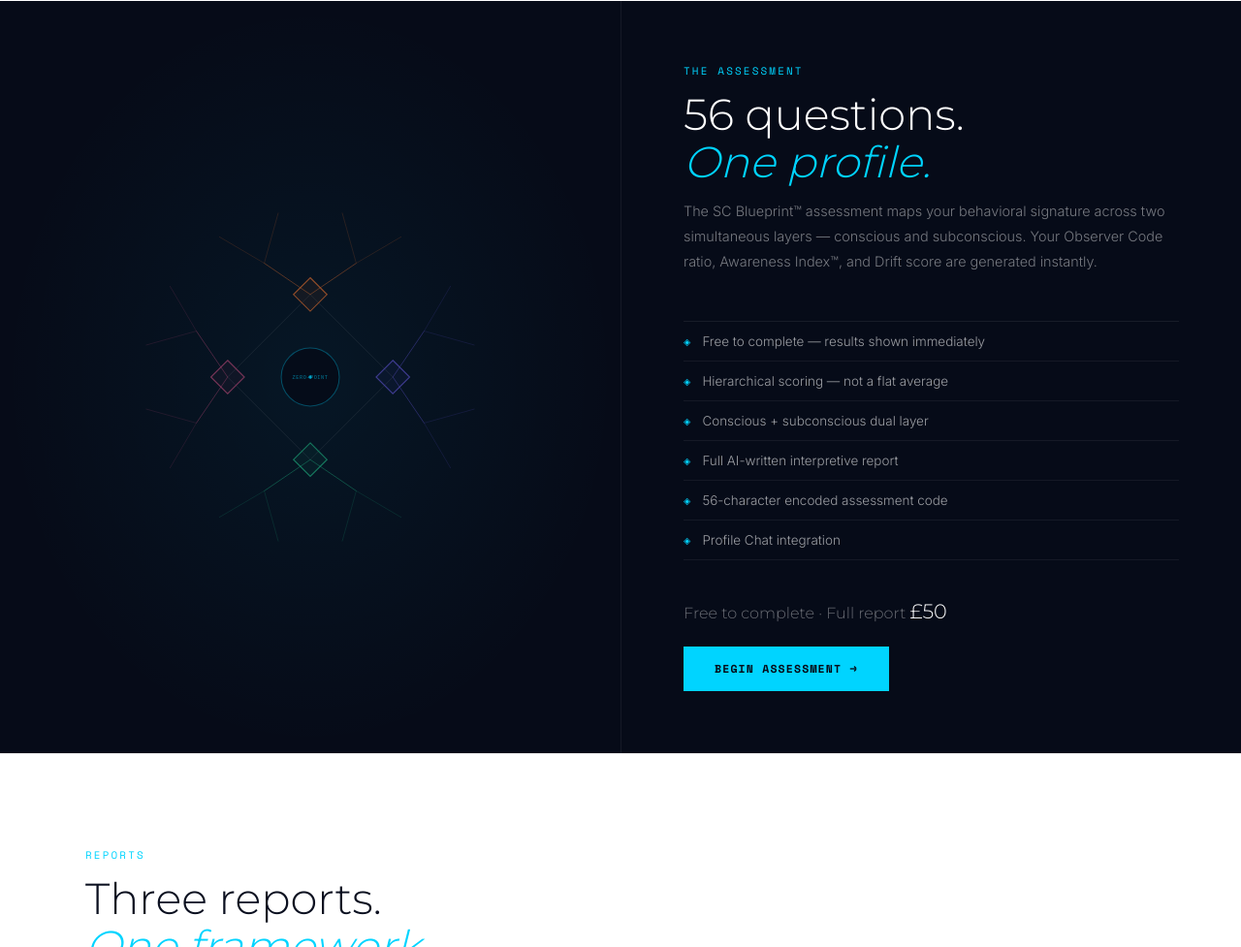
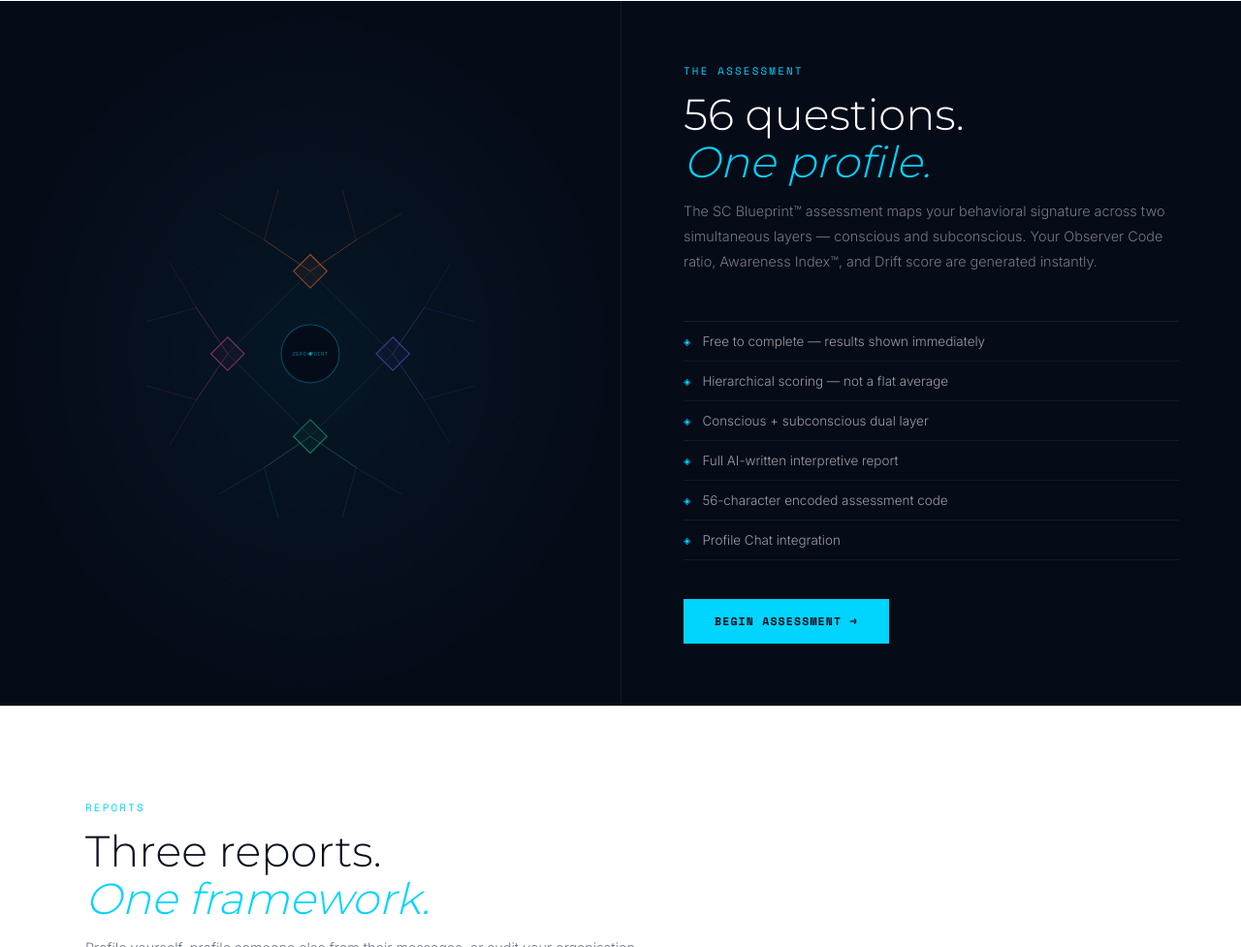
Before and after one commit to RickVR32/PsyTectrics, a plain HTML site: page index.html in a window 1280 px wide. Shown: the part 1566-2543 px from the top of the page at 97% size. Drawn offline with nearby package versions, Linux system fonts and the light colour scheme.

Commit message:
Update index.html

```diff
--- a/index.html
+++ b/index.html
@@ -374,7 +374,6 @@
       <li>56-character encoded assessment code</li>
       <li>Profile Chat integration</li>
     </ul>
-    <p class="assess-price">Free to complete · Full report <strong>£50</strong></p>
     <a href="reports.html" class="btn-hero-primary" style="align-self:flex-start">Begin Assessment →</a>
   </div>
 </div>
```
